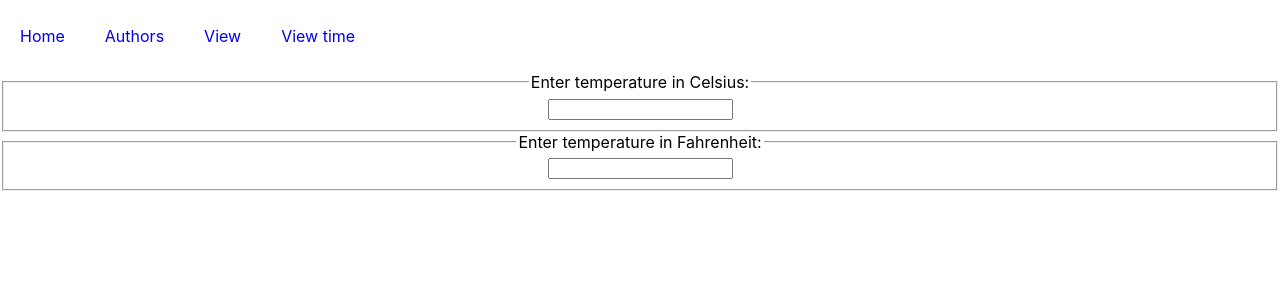
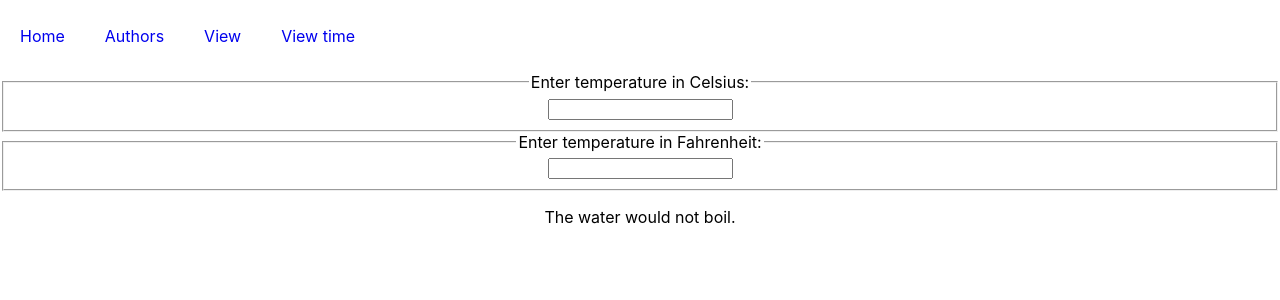
Before and after one commit to rajan-gith/library-demo, a React (Create React App) app: page / in a window 1280 px wide. Shown: the top 300 px of the page. Built offline with nearby package versions, Linux system fonts and the light colour scheme.

Commit message:
Temprature converter component created

```diff
--- a/src/components/Menu.js
+++ b/src/components/Menu.js
@@ -65,35 +65,87 @@
   f: 'Fahrenheit'
 };
 
+function toCelsius(fahrenheit) {
+  return (fahrenheit - 32) * 5 / 9;
+}
+
+function toFahrenheit(celsius) {
+  return (celsius * 9 / 5) + 32;
+}
+
+function tryConvert(temperature, convert) {
+  const input = parseFloat(temperature);
+  if (Number.isNaN(input)) {
+    return '';
+  }
+  const output = convert(input);
+  const rounded = Math.round(output * 1000) / 1000;
+  return rounded.toString();
+}
+
+function BoilingVerdict(props) {
+  if (props.celsius >= 100) {
+    return <p>The water would boil.</p>;
+  }
+  return <p>The water would not boil.</p>;
+}
 class TemperatureInput extends React.Component {
   constructor(props) {
     super(props);
     this.handleChange = this.handleChange.bind(this);
-    this.state = {temperature: ''};
   }
 
   handleChange(e) {
-    this.setState({temperature: e.target.value});
+    this.props.onTemperatureChange(e.target.value);
   }
 
   render() {
-    const temperature = this.state.temperature;
+    const temperature = this.props.temperature;
     const scale = this.props.scale;
     return (
       <fieldset>
         <legend>Enter temperature in {scaleNames[scale]}:</legend>
-        <input value={temperature} onChange={this.handleChange} />
+        <input value={temperature}
+               onChange={this.handleChange} />
       </fieldset>
     );
   }
 }
 
 class Calculator extends React.Component {
+  constructor(props) {
+    super(props);
+    this.handleCelsiusChange = this.handleCelsiusChange.bind(this);
+    this.handleFahrenheitChange = this.handleFahrenheitChange.bind(this);
+    this.state = {temperature: '', scale: 'c'};
+  }
+
+  handleCelsiusChange(temperature) {
+    this.setState({scale: 'c', temperature});
+  }
+
+  handleFahrenheitChange(temperature) {
+    this.setState({scale: 'f', temperature});
+  }
+
   render() {
+    const scale = this.state.scale;
+    const temperature = this.state.temperature;
+    const celsius = scale === 'f' ? tryConvert(temperature, toCelsius) : temperature;
+    const fahrenheit = scale === 'c' ? tryConvert(temperature, toFahrenheit) : temperature;
+
     return (
       <div>
-        <TemperatureInput scale="c" />
-        <TemperatureInput scale="f" />
+        <TemperatureInput
+          scale="c"
+          temperature={celsius}
+          onTemperatureChange={this.handleCelsiusChange} />
+        <TemperatureInput
+          scale="f"
+          temperature={fahrenheit}
+          onTemperatureChange={this.handleFahrenheitChange} />
+        <BoilingVerdict
+          celsius={parseFloat(celsius)} />
       </div>
     );
   }
```
